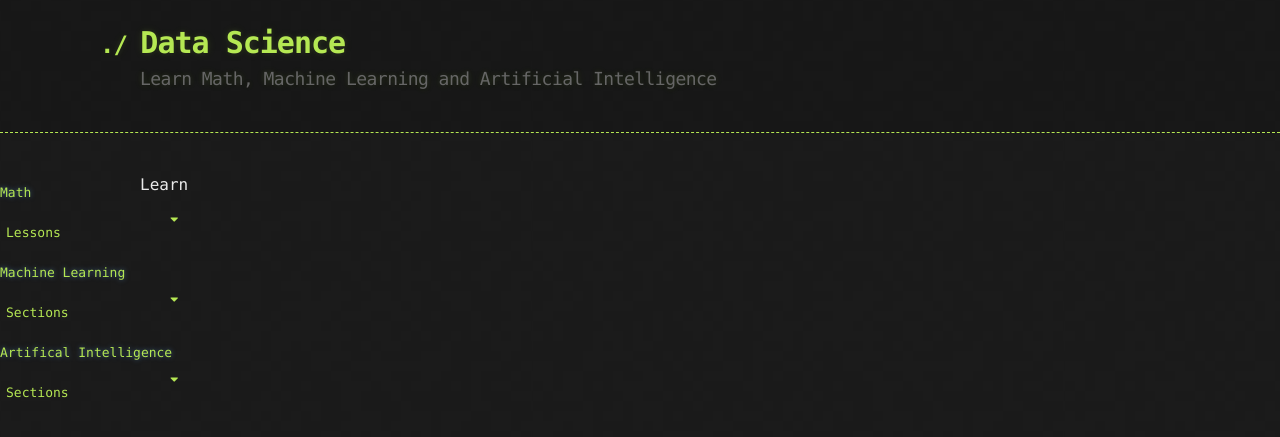
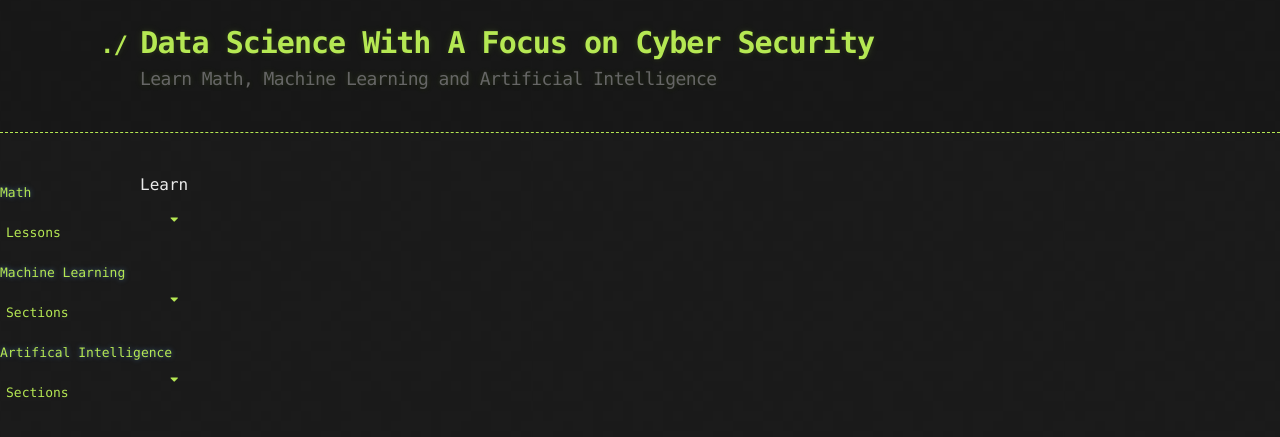
Before and after one commit to bardie/bardie.github.io, a Jekyll site: the page built from README.md, in a window 1280 px wide. Shown: the top 437 px of the page. Built offline with Jekyll 4.4.1, drawn with Linux system fonts in a browser that asks for light colours; our own code applies the rules of GitHub Pages for plain Markdown files.

Commit message:
Update _config.yml

```diff
--- a/_config.yml
+++ b/_config.yml
@@ -1,4 +1,4 @@
-title: Data Science
+title: Data Science With A Focus on Cyber Security
 description: Learn Math, Machine Learning and Artificial Intelligence
 show_downloads: false
 google_analytics:
```
